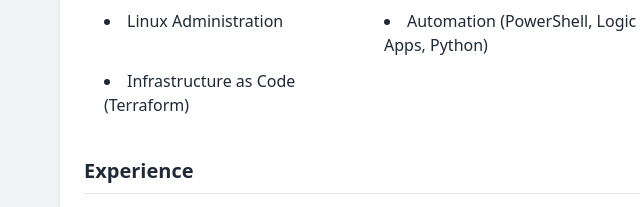
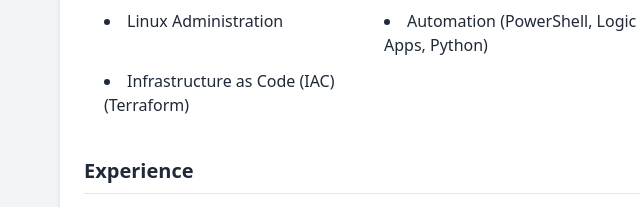
Before and after one commit to lilkaka5/cloud-resume, a website: page index.html in a window 1280 px wide. Shown: the part 738-945 px from the top of the page, 132-772 px from the left. Drawn offline with nearby package versions, Linux system fonts and the light colour scheme; no server answers.

Commit message:
updated IAC line with new content

```diff
--- a/index.html
+++ b/index.html
@@ -90,7 +90,7 @@
         <li>Linux Administration</li>
         <li>Automation (PowerShell, Logic Apps, Python)</li>
         <li>Thales HSM – Crypto Key Management</li>
-        <li>Infrastructure as Code (Terraform)</li>
+        <li>Infrastructure as Code (IAC) (Terraform)</li>
       </div>
     </section>
 
```
